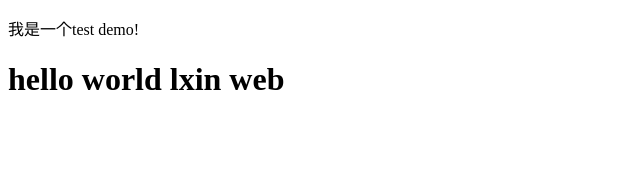
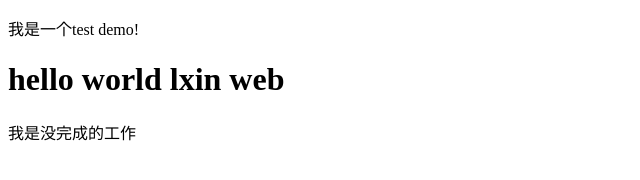
Before and after one commit to Longx/IFE-2018, a plain HTML site: page task_01/test.html in a window 1280 px wide. Shown: the whole page, without its empty margins (0-640 px from the left). Drawn offline with Linux system fonts and the light colour scheme.

Commit message:
继续之前的工作

```diff
--- a/task_01/test.html
+++ b/task_01/test.html
@@ -7,5 +7,6 @@
 <body>
 	<p>我是一个test demo!</p>
 	<h1>hello world lxin web</h1>
+	<p>我是没完成的工作</p>
 </body>
 </html>
```
